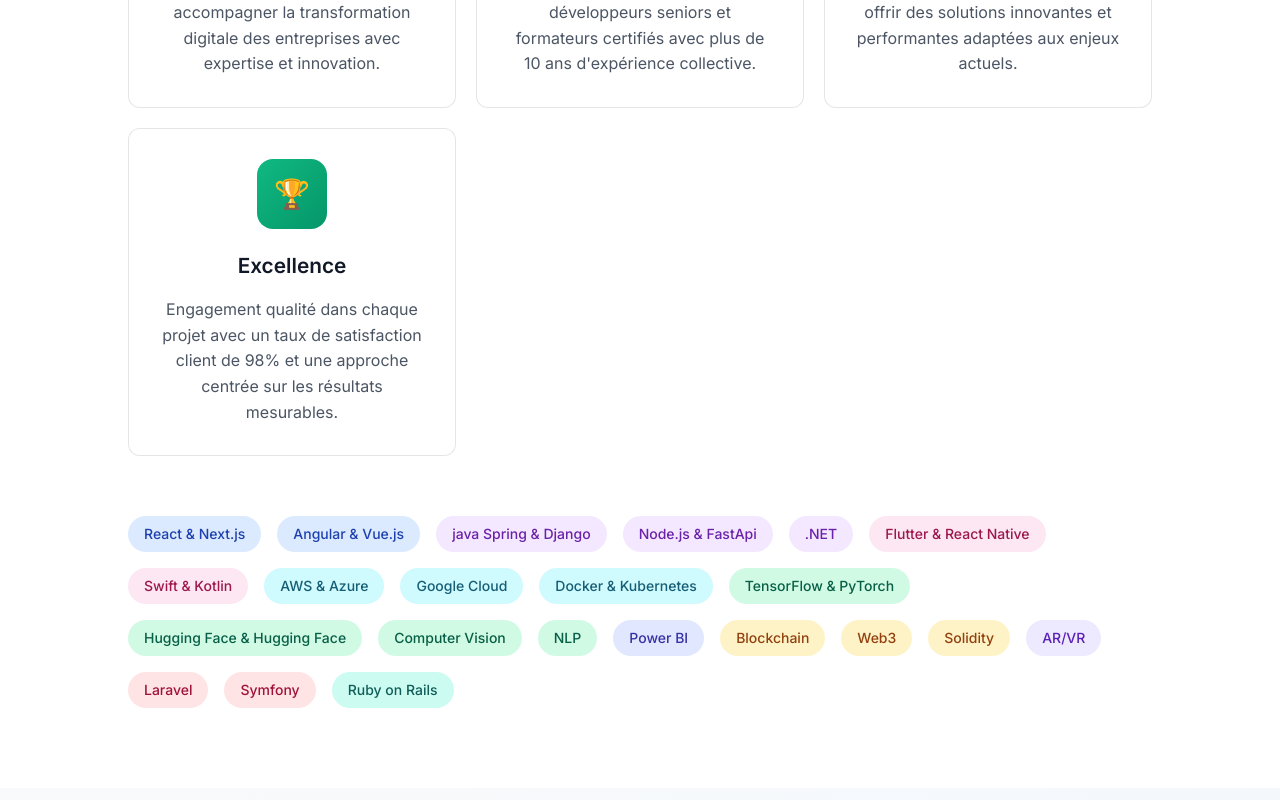
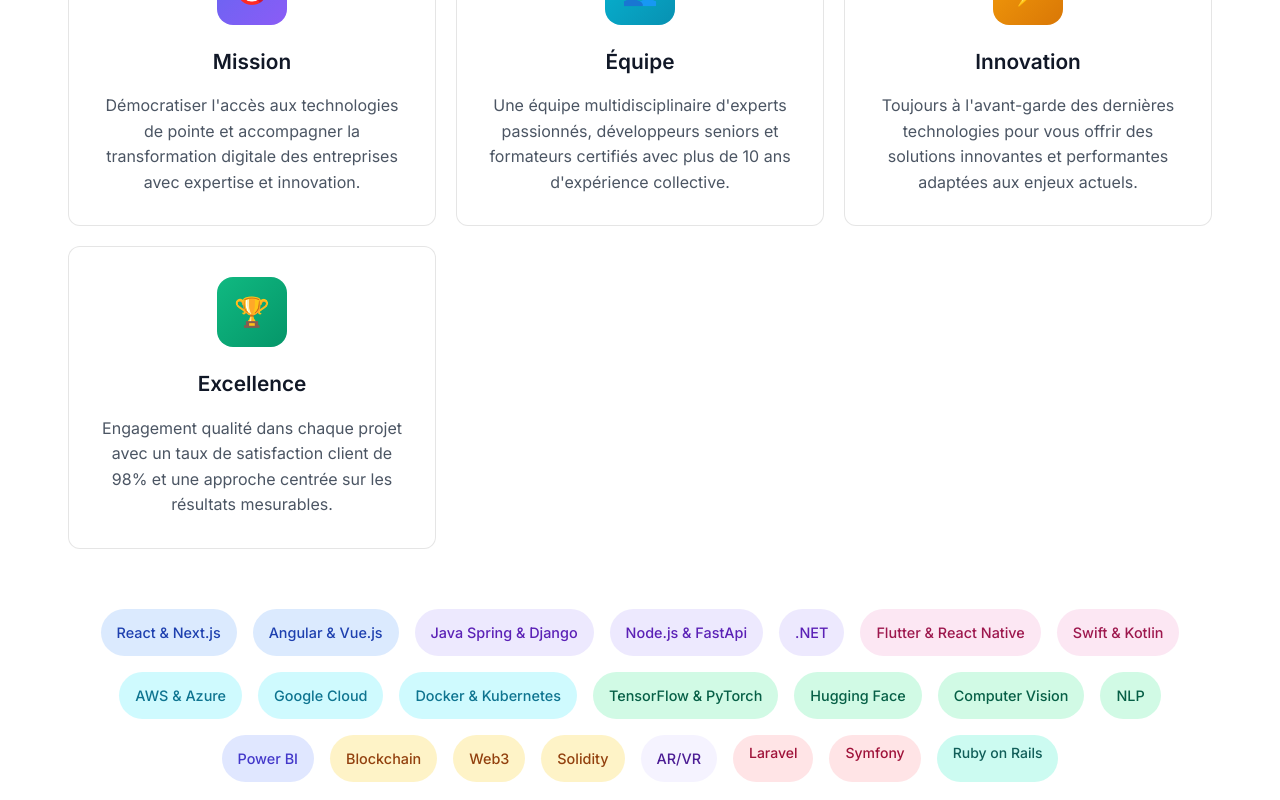
Before and after one commit to codelabbj/codelab_site_v2, a React (Vite) app: page / in a window 1280 px wide. Shown: the part 5220-6020 px from the top of the page. Built offline with nearby package versions, Linux system fonts and the light colour scheme.

Commit message:
updated 2

```diff
--- a/src/components/About.tsx
+++ b/src/components/About.tsx
@@ -177,7 +177,6 @@ import React from 'react';
 import { useLanguage } from '../contexts/LanguageContext';
 import { useTheme } from '../contexts/ThemeContext';
 
-
 export default function CodeLabAbout() {
   const { t } = useLanguage();
   const { theme } = useTheme();
@@ -195,19 +194,18 @@ export default function CodeLabAbout() {
       lineHeight: 1.6,
       minHeight: '100vh',
       width: '100%',
-      padding: '0 8rem', // Add padding for smaller screens
+      padding: '0 3rem', // Reduced padding for mobile
       boxSizing: 'border-box',
-      margin: 0, // Remove default margin
+      margin: 0,
     },
     container: {
       maxWidth: '1280px',
       margin: '0 auto',
       padding: '80px 20px',
-
     },
     header: {
       textAlign: 'center',
-      marginBottom: '80px',
+      marginBottom: '60px', // Reduced for mobile
       position: 'relative',
     },
     headerBefore: {
@@ -221,7 +219,7 @@ export default function CodeLabAbout() {
       borderRadius: '2px',
     },
     headerH1: {
-      fontSize: '3.5rem',
+      fontSize: 'clamp(2.5rem, 5vw, 3.5rem)', // Responsive font size
       fontWeight: 700,
       marginBottom: '20px',
       background: 'linear-gradient(135deg, #6366f1, #8b5cf6, #06b6d4)',
@@ -231,7 +229,7 @@ export default function CodeLabAbout() {
       animation: 'glow 3s ease-in-out infinite alternate',
     },
     title: {
-      fontSize: '3.5rem',
+      fontSize: 'clamp(2.5rem, 5vw, 3.5rem)',
       fontWeight: 800,
       marginBottom: '1.5rem',
       background: 'linear-gradient(to right, #3b82f6, #8b5cf6)',
@@ -240,20 +238,21 @@ export default function CodeLabAbout() {
       lineHeight: 1.2,
     },
     subtitle: {
-      fontSize: '1.4rem',
+      fontSize: 'clamp(1.1rem, 2.5vw, 1.4rem)',
       color: '#9ca3af',
       maxWidth: '600px',
       margin: '0 auto',
       fontWeight: 300,
+      padding: '0 1rem', // Add padding for mobile
     },
     grid: {
       display: 'grid',
-      gridTemplateColumns: '1fr 1fr',
-      gap: '2rem',
+      gridTemplateColumns: 'repeat(auto-fit, minmax(min(100%, 400px), 1fr))', // Responsive grid
+      gap: 'clamp(1.5rem, 4vw, 2rem)',
       marginTop: '4rem',
     },
     content: {
-      padding: '2rem',
+      padding: 'clamp(1.5rem, 4vw, 2rem)',
       borderRadius: '1rem',
       backgroundColor: theme === 'dark' ? 'rgba(17, 24, 39, 0.7)' : 'rgba(255, 255, 255, 0.8)',
       backdropFilter: 'blur(10px)',
@@ -265,7 +264,7 @@ export default function CodeLabAbout() {
       animation: 'slideInLeft 0.8s ease-out',
     },
     storySectionH2: {
-      fontSize: '2.2rem',
+      fontSize: 'clamp(1.8rem, 4vw, 2.2rem)',
       marginBottom: '30px',
       color: theme === 'dark' ? '#f8fafc' : '#111827',
       position: 'relative',
@@ -282,7 +281,7 @@ export default function CodeLabAbout() {
     },
     storyText: {
       justify: 'left',
-      fontSize: '1.1rem',
+      fontSize: 'clamp(1rem, 2.5vw, 1.1rem)',
       color: theme === 'dark' ? '#d1d5db' : '#374151',
       marginBottom: '25px',
       lineHeight: 1.8,
@@ -291,7 +290,7 @@ export default function CodeLabAbout() {
       background: theme === 'dark' ? 'rgba(255, 255, 255, 0.02)' : 'rgba(255, 255, 255, 0.9)',
       border: theme === 'dark' ? '1px solid rgba(255, 255, 255, 0.1)' : '1px solid rgba(0, 0, 0, 0.1)',
       borderRadius: '16px',
-      padding: '30px',
+      padding: 'clamp(1.5rem, 4vw, 30px)',
       backdropFilter: 'blur(10px)',
       transition: 'all 0.3s ease',
       position: 'relative',
@@ -308,29 +307,30 @@ export default function CodeLabAbout() {
       background: 'linear-gradient(90deg, transparent, #6366f1, transparent)',
     },
     visionIcon: {
-      width: '60px',
-      height: '60px',
+      width: 'clamp(50px, 10vw, 60px)',
+      height: 'clamp(50px, 10vw, 60px)',
       background: 'linear-gradient(135deg, #6366f1, #8b5cf6)',
       borderRadius: '12px',
       display: 'flex',
       alignItems: 'center',
       justifyContent: 'center',
       marginBottom: '20px',
-      fontSize: '1.5rem',
+      fontSize: 'clamp(1.2rem, 3vw, 1.5rem)',
     },
     visionCardH3: {
-      fontSize: '1.4rem',
+      fontSize: 'clamp(1.2rem, 3vw, 1.4rem)',
       marginBottom: '15px',
       color: theme === 'dark' ? '#f8fafc' : '#111827',
     },
     visionCardP: {
       color: theme === 'dark' ? '#d1d5db' : '#4b5563',
       lineHeight: 1.7,
+      fontSize: 'clamp(0.9rem, 2.2vw, 1rem)',
     },
     featuresGrid: {
       display: 'grid',
-      gridTemplateColumns: 'repeat(auto-fit, minmax(280px, 1fr))',
-      gap: '20px',
+      gridTemplateColumns: 'repeat(auto-fit, minmax(min(100%, 280px), 1fr))',
+      gap: 'clamp(1rem, 3vw, 20px)',
       marginBottom: '60px',
       marginTop: '60px',
     },
@@ -338,23 +338,22 @@ export default function CodeLabAbout() {
       background: theme === 'dark' ? 'rgba(255, 255, 255, 0.03)' : 'rgba(255, 255, 255, 0.9)',
       border: theme === 'dark' ? '1px solid rgba(255, 255, 255, 0.08)' : '1px solid rgba(0, 0, 0, 0.1)',
       borderRadius: '12px',
-      padding: '30px',
+      padding: 'clamp(1.5rem, 4vw, 30px)',
       textAlign: 'center',
       transition: 'all 0.3s ease',
       position: 'relative',
       overflow: 'hidden',
       animation: 'fadeInUp 0.8s ease-out',
     },
-
     featureIcon: {
-      width: '70px',
-      height: '70px',
+      width: 'clamp(60px, 12vw, 70px)',
+      height: 'clamp(60px, 12vw, 70px)',
       margin: '0 auto 20px',
       borderRadius: '16px',
       display: 'flex',
       alignItems: 'center',
       justifyContent: 'center',
-      fontSize: '1.8rem',
+      fontSize: 'clamp(1.5rem, 3.5vw, 1.8rem)',
       transition: 'all 0.3s ease',
     },
     missionIcon: {
@@ -370,7 +369,7 @@ export default function CodeLabAbout() {
       background: 'linear-gradient(135deg, #10b981, #059669)',
     },
     featureCardH3: {
-      fontSize: '1.3rem',
+      fontSize: 'clamp(1.1rem, 2.8vw, 1.3rem)',
       marginBottom: '15px',
       color: theme === 'dark' ? '#f8fafc' : '#111827',
       fontWeight: 600,
@@ -378,77 +377,65 @@ export default function CodeLabAbout() {
     featureCardP: {
       color: theme === 'dark' ? '#9ca3af' : '#4b5563',
       lineHeight: 1.6,
+      fontSize: 'clamp(0.9rem, 2.2vw, 1rem)',
     },
     statsSection: {
       background: theme === 'dark' ? 'rgba(255, 255, 255, 0.02)' : 'rgba(255, 255, 255, 0.9)',
       borderRadius: '20px',
-      padding: '50px',
+      padding: 'clamp(30px, 6vw, 50px)',
       marginTop: '60px',
       textAlign: 'center',
       border: theme === 'dark' ? '1px solid rgba(255, 255, 255, 0.1)' : '1px solid rgba(0, 0, 0, 0.1)',
     },
     statsGrid: {
       display: 'grid',
-      gridTemplateColumns: 'repeat(auto-fit, minmax(200px, 1fr))',
-      gap: '40px',
+      gridTemplateColumns: 'repeat(auto-fit, minmax(min(100%, 200px), 1fr))',
+      gap: 'clamp(20px, 5vw, 40px)',
     },
-    // statItem: {
-    //   animation: 'fadeInUp 1s ease-out',
-    // },
-    // statNumber: {
-    //   fontSize: '3rem',
-    //   fontWeight: 700,
-    //   background: 'linear-gradient(135deg, #6366f1, #8b5cf6)',
-    //   WebkitBackgroundClip: 'text',
-    //   WebkitTextFillColor: 'transparent',
-    //   backgroundClip: 'text',
-    //   marginBottom: '10px',
-    //   display: 'block',
-    // },
-    // statLabel: {
-    //   color: '#9ca3af',
-    //   fontSize: '1.1rem',
-    //   textTransform: 'uppercase',
-    //   letterSpacing: '1px',
-    // },
-
     stats: {
       display: 'flex',
       justifyContent: 'space-between',
       marginTop: '3rem',
       flexWrap: 'wrap',
-      gap: '1rem',
+      gap: 'clamp(1rem, 3vw, 1rem)',
     },
     statItem: {
       textAlign: 'center',
       flex: '1',
-      minWidth: '120px',
+      minWidth: 'clamp(100px, 20vw, 120px)',
     },
     statNumber: {
       display: 'block',
-      fontSize: '2.5rem',
+      fontSize: 'clamp(2rem, 5vw, 2.5rem)',
       fontWeight: 700,
       color: theme === 'dark' ? '#8b5cf6' : '#6366f1',
       marginBottom: '0.5rem',
     },
     statLabel: {
-      fontSize: '1rem',
+      fontSize: 'clamp(0.9rem, 2.2vw, 1rem)',
       color: theme === 'dark' ? '#9ca3af' : '#6b7280',
     },
     text: {
-      fontSize: '1.1rem',
+      fontSize: 'clamp(1rem, 2.5vw, 1.1rem)',
       lineHeight: 1.8,
       marginBottom: '1.5rem',
       color: theme === 'dark' ? '#e5e7eb' : '#374151',
     },
-    // stats: {
-    //   display: 'flex',
-    //   justifyContent: 'space-between',
-    //   marginTop: '3rem',
-    //   flexWrap: 'wrap',
-    //   gap: '1rem',
-    // },
-
+    techTagsContainer: {
+      display: 'flex',
+      flexWrap: 'wrap',
+      gap: 'clamp(0.5rem, 2vw, 1rem)',
+      marginTop: '2rem',
+      justifyContent: 'center',
+    },
+    techTag: {
+      padding: 'clamp(8px, 2vw, 12px) clamp(12px, 3vw, 16px)',
+      borderRadius: '25px',
+      fontSize: 'clamp(0.8rem, 2vw, 0.9rem)',
+      fontWeight: 500,
+      whiteSpace: 'nowrap',
+      transition: 'all 0.3s ease',
+    },
   } as const;
 
   const keyframes = `
@@ -502,17 +489,6 @@ export default function CodeLabAbout() {
       z-index: 1;
     }
 
-    // .story-section-h2-after {
-    //   position: absolute;
-    //   bottom: -8px;
-    //   left: 0;
-    //   width: 100%;
-    //   height: 2px;
-    //   background: linear-gradient(90deg, #6366f1, #8b5cf6);
-    //   content: '';
-    //   pointer-events: none;
-    // }
-
     .feature-card:nth-child(2) { animation-delay: 0.2s; }
     .feature-card:nth-child(3) { animation-delay: 0.4s; }
     .feature-card:nth-child(4) { animation-delay: 0.6s; }
@@ -548,22 +524,112 @@ export default function CodeLabAbout() {
       box-shadow: 0 20px 40px rgba(99, 102, 241, 0.1);
     }
 
+    /* Responsive Media Queries */
+    @media (max-width: 1200px) {
+      .container {
+        padding: 60px 20px !important;
+      }
+    }
+
     @media (max-width: 768px) {
-      .header h1 {
-        font-size: 2.5rem !important;
+      body {
+        padding: 0 1rem !important;
       }
+
+      .container {
+        padding: 40px 15px !important;
+      }
+
+      .header {
+        margin-bottom: 40px !important;
+      }
+
       .content-grid {
         grid-template-columns: 1fr !important;
-        gap: 40px !important;
+        gap: 30px !important;
+        margin-top: 2rem !important;
       }
+
       .features-grid {
         grid-template-columns: 1fr !important;
+        gap: 15px !important;
+        margin-top: 40px !important;
+        margin-bottom: 40px !important;
       }
+
       .stats-section {
-        padding: 30px 20px !important;
+        padding: 25px 15px !important;
+        margin-top: 40px !important;
       }
+
+      .stats-grid {
+        gap: 25px !important;
+      }
+
+      .tech-tags-container {
+        gap: 8px !important;
+        margin-top: 1.5rem !important;
+      }
+    }
+
+    @media (max-width: 480px) {
+      body {
+        padding: 0 0.5rem !important;
+      }
+
       .container {
-        padding: 40px 20px !important;
+        padding: 30px 10px !important;
+      }
+
+      .header {
+        margin-bottom: 30px !important;
+      }
+
+      .content-grid {
+        gap: 20px !important;
+        margin-top: 1.5rem !important;
+      }
+
+      .features-grid {
+        gap: 12px !important;
+        margin-top: 30px !important;
+        margin-bottom: 30px !important;
+      }
+
+      .stats-section {
+        padding: 20px 10px !important;
+        margin-top: 30px !important;
+      }
+
+      .stats-grid {
+        gap: 20px !important;
+      }
+
+      .tech-tags-container {
+        gap: 6px !important;
+        margin-top: 1rem !important;
+      }
+    }
+
+    @media (max-width: 360px) {
+      .content-grid {
+        gap: 15px !important;
+      }
+
+      .features-grid {
+        gap: 10px !important;
+      }
+
+      .stats-grid {
+        gap: 15px !important;
+      }
+    }
+
+    /* Hover effects only on non-touch devices */
+    @media (hover: hover) and (pointer: fine) {
+      .tech-tag:hover {
+        transform: translateY(-2px);
+        box-shadow: 0 4px 8px rgba(0, 0, 0, 0.1);
       }
     }
   `;
@@ -572,25 +638,24 @@ export default function CodeLabAbout() {
     <div style={styles.body}>
       <style dangerouslySetInnerHTML={{ __html: keyframes }} />
 
-
-        {/* <div className="story-section-h2-after"></div> */}
+      <div style={styles.container}>
         <div style={styles.header as React.CSSProperties} className="header">
-          {/* <div style={styles.headerBefore}></div> */}
-          {/* <div style={styles.headerBefore} aria-hidden="true"></div> */}
           <h1 style={styles.headerH1}>{t('about.title')}</h1>
           <p style={styles.subtitle}>{t('about.subtitle')}</p>
+        </div>
 
         <div style={styles.grid} className="content-grid">
-          <div style={styles.storySection}>
+          <div style={{...styles.content, ...styles.storySection}}>
             <h2 style={{...styles.storySectionH2, position: 'relative'}}>
               <div className="vision-card-before"></div>
-              {/* <div className="story-section-h2-after"> </div> */}
               {t('about.story.title')}
             </h2>
             <p style={styles.storyText}>
-             {t('about.story.description1')}</p>
+              {t('about.story.description1')}
+            </p>
             <p style={styles.storyText}>
-             {t('about.story.description2')}</p>
+              {t('about.story.description2')}
+            </p>
           </div>
 
           <div style={styles.visionCard as React.CSSProperties} className="vision-card">
@@ -629,79 +694,156 @@ export default function CodeLabAbout() {
           </div>
         </div>
 
-        <div className="flex flex-wrap gap-4">
+        <div style={styles.techTagsContainer} className="tech-tags-container">
           {/* Frontend Technologies */}
-             <div className="px-4 py-2 bg-blue-100 dark:bg-blue-900/30 text-blue-800 dark:text-blue-300 rounded-full text-sm font-medium">
+          <div style={{
+            ...styles.techTag,
+            backgroundColor: theme === 'dark' ? 'rgba(59, 130, 246, 0.2)' : 'rgb(219, 234, 254)',
+            color: theme === 'dark' ? 'rgb(147, 197, 253)' : 'rgb(30, 64, 175)'
+          }} className="tech-tag">
             React & Next.js
           </div>
-             <div className="px-4 py-2 bg-blue-100 dark:bg-blue-900/30 text-blue-800 dark:text-blue-300 rounded-full text-sm font-medium">
+          <div style={{
+            ...styles.techTag,
+            backgroundColor: theme === 'dark' ? 'rgba(59, 130, 246, 0.2)' : 'rgb(219, 234, 254)',
+            color: theme === 'dark' ? 'rgb(147, 197, 253)' : 'rgb(30, 64, 175)'
+          }} className="tech-tag">
             Angular & Vue.js
           </div>
 
           {/* Backend Technologies */}
-             <div className="px-4 py-2 bg-purple-100 dark:bg-purple-900/30 text-purple-800 dark:text-purple-300 rounded-full text-sm font-medium">
-               java Spring & Django
+          <div style={{
+            ...styles.techTag,
+            backgroundColor: theme === 'dark' ? 'rgba(139, 92, 246, 0.2)' : 'rgb(237, 233, 254)',
+            color: theme === 'dark' ? 'rgb(196, 181, 253)' : 'rgb(91, 33, 182)'
+          }} className="tech-tag">
+            Java Spring & Django
           </div>
-             <div className="px-4 py-2 bg-purple-100 dark:bg-purple-900/30 text-purple-800 dark:text-purple-300 rounded-full text-sm font-medium">
+          <div style={{
+            ...styles.techTag,
+            backgroundColor: theme === 'dark' ? 'rgba(139, 92, 246, 0.2)' : 'rgb(237, 233, 254)',
+            color: theme === 'dark' ? 'rgb(196, 181, 253)' : 'rgb(91, 33, 182)'
+          }} className="tech-tag">
             Node.js & FastApi
           </div>
-             <div className="px-4 py-2 bg-purple-100 dark:bg-purple-900/30 text-purple-800 dark:text-purple-300 rounded-full text-sm font-medium">
+          <div style={{
+            ...styles.techTag,
+            backgroundColor: theme === 'dark' ? 'rgba(139, 92, 246, 0.2)' : 'rgb(237, 233, 254)',
+            color: theme === 'dark' ? 'rgb(196, 181, 253)' : 'rgb(91, 33, 182)'
+          }} className="tech-tag">
             .NET
           </div>
 
           {/* Mobile Technologies */}
-             <div className="px-4 py-2 bg-pink-100 dark:bg-pink-900/30 text-pink-800 dark:text-pink-300 rounded-full text-sm font-medium">
+          <div style={{
+            ...styles.techTag,
+            backgroundColor: theme === 'dark' ? 'rgba(236, 72, 153, 0.2)' : 'rgb(252, 231, 243)',
+            color: theme === 'dark' ? 'rgb(244, 114, 182)' : 'rgb(157, 23, 77)'
+          }} className="tech-tag">
             Flutter & React Native
           </div>
-             <div className="px-4 py-2 bg-pink-100 dark:bg-pink-900/30 text-pink-800 dark:text-pink-300 rounded-full text-sm font-medium">
+          <div style={{
+            ...styles.techTag,
+            backgroundColor: theme === 'dark' ? 'rgba(236, 72, 153, 0.2)' : 'rgb(252, 231, 243)',
+            color: theme === 'dark' ? 'rgb(244, 114, 182)' : 'rgb(157, 23, 77)'
+          }} className="tech-tag">
             Swift & Kotlin
           </div>
 
           {/* Cloud & DevOps */}
-             <div className="px-4 py-2 bg-cyan-100 dark:bg-cyan-900/30 text-cyan-800 dark:text-cyan-300 rounded-full text-sm font-medium">
+          <div style={{
+            ...styles.techTag,
+            backgroundColor: theme === 'dark' ? 'rgba(6, 182, 212, 0.2)' : 'rgb(207, 250, 254)',
+            color: theme === 'dark' ? 'rgb(103, 232, 249)' : 'rgb(14, 116, 144)'
+          }} className="tech-tag">
             AWS & Azure
           </div>
-             <div className="px-4 py-2 bg-cyan-100 dark:bg-cyan-900/30 text-cyan-800 dark:text-cyan-300 rounded-full text-sm font-medium">
+          <div style={{
+            ...styles.techTag,
+            backgroundColor: theme === 'dark' ? 'rgba(6, 182, 212, 0.2)' : 'rgb(207, 250, 254)',
+            color: theme === 'dark' ? 'rgb(103, 232, 249)' : 'rgb(14, 116, 144)'
+          }} className="tech-tag">
             Google Cloud
           </div>
-             <div className="px-4 py-2 bg-cyan-100 dark:bg-cyan-900/30 text-cyan-800 dark:text-cyan-300 rounded-full text-sm font-medium">
+          <div style={{
+            ...styles.techTag,
+            backgroundColor: theme === 'dark' ? 'rgba(6, 182, 212, 0.2)' : 'rgb(207, 250, 254)',
+            color: theme === 'dark' ? 'rgb(103, 232, 249)' : 'rgb(14, 116, 144)'
+          }} className="tech-tag">
             Docker & Kubernetes
           </div>
 
           {/* AI & ML */}
-             <div className="px-4 py-2 bg-emerald-100 dark:bg-emerald-900/30 text-emerald-800 dark:text-emerald-300 rounded-full text-sm font-medium">
+          <div style={{
+            ...styles.techTag,
+            backgroundColor: theme === 'dark' ? 'rgba(16, 185, 129, 0.2)' : 'rgb(209, 250, 229)',
+            color: theme === 'dark' ? 'rgb(110, 231, 183)' : 'rgb(6, 95, 70)'
+          }} className="tech-tag">
             TensorFlow & PyTorch
           </div>
-             <div className="px-4 py-2 bg-emerald-100 dark:bg-emerald-900/30 text-emerald-800 dark:text-emerald-300 rounded-full text-sm font-medium">
-               Hugging Face & Hugging Face
+          <div style={{
+            ...styles.techTag,
+            backgroundColor: theme === 'dark' ? 'rgba(16, 185, 129, 0.2)' : 'rgb(209, 250, 229)',
+            color: theme === 'dark' ? 'rgb(110, 231, 183)' : 'rgb(6, 95, 70)'
+          }} className="tech-tag">
+            Hugging Face
           </div>
-             <div className="px-4 py-2 bg-emerald-100 dark:bg-emerald-900/30 text-emerald-800 dark:text-emerald-300 rounded-full text-sm font-medium">
+          <div style={{
+            ...styles.techTag,
+            backgroundColor: theme === 'dark' ? 'rgba(16, 185, 129, 0.2)' : 'rgb(209, 250, 229)',
+            color: theme === 'dark' ? 'rgb(110, 231, 183)' : 'rgb(6, 95, 70)'
+          }} className="tech-tag">
             Computer Vision
           </div>
-             <div className="px-4 py-2 bg-emerald-100 dark:bg-emerald-900/30 text-emerald-800 dark:text-emerald-300 rounded-full text-sm font-medium">
+          <div style={{
+            ...styles.techTag,
+            backgroundColor: theme === 'dark' ? 'rgba(16, 185, 129, 0.2)' : 'rgb(209, 250, 229)',
+            color: theme === 'dark' ? 'rgb(110, 231, 183)' : 'rgb(6, 95, 70)'
+          }} className="tech-tag">
             NLP
           </div>
 
           {/* Business Intelligence */}
-             <div className="px-4 py-2 bg-indigo-100 dark:bg-indigo-900/30 text-indigo-800 dark:text-indigo-300 rounded-full text-sm font-medium">
+          <div style={{
+            ...styles.techTag,
+            backgroundColor: theme === 'dark' ? 'rgba(99, 102, 241, 0.2)' : 'rgb(224, 231, 255)',
+            color: theme === 'dark' ? 'rgb(165, 180, 252)' : 'rgb(67, 56, 202)'
+          }} className="tech-tag">
             Power BI
           </div>
 
           {/* Web3 & Blockchain */}
-             <div className="px-4 py-2 bg-amber-100 dark:bg-amber-900/30 text-amber-800 dark:text-amber-300 rounded-full text-sm font-medium">
+          <div style={{
+            ...styles.techTag,
+            backgroundColor: theme === 'dark' ? 'rgba(245, 158, 11, 0.2)' : 'rgb(254, 243, 199)',
+            color: theme === 'dark' ? 'rgb(251, 191, 36)' : 'rgb(146, 64, 14)'
+          }} className="tech-tag">
             Blockchain
           </div>
-             <div className="px-4 py-2 bg-amber-100 dark:bg-amber-900/30 text-amber-800 dark:text-amber-300 rounded-full text-sm font-medium">
+          <div style={{
+            ...styles.techTag,
+            backgroundColor: theme === 'dark' ? 'rgba(245, 158, 11, 0.2)' : 'rgb(254, 243, 199)',
+            color: theme === 'dark' ? 'rgb(251, 191, 36)' : 'rgb(146, 64, 14)'
+          }} className="tech-tag">
             Web3
           </div>
-             <div className="px-4 py-2 bg-amber-100 dark:bg-amber-900/30 text-amber-800 dark:text-amber-300 rounded-full text-sm font-medium">
+          <div style={{
+            ...styles.techTag,
+            backgroundColor: theme === 'dark' ? 'rgba(245, 158, 11, 0.2)' : 'rgb(254, 243, 199)',
+            color: theme === 'dark' ? 'rgb(251, 191, 36)' : 'rgb(146, 64, 14)'
+          }} className="tech-tag">
             Solidity
           </div>
 
           {/* Extended Reality */}
-             <div className="px-4 py-2 bg-violet-100 dark:bg-violet-900/30 text-violet-800 dark:text-violet-300 rounded-full text-sm font-medium">
+          <div style={{
+            ...styles.techTag,
+            backgroundColor: theme === 'dark' ? 'rgba(124, 58, 237, 0.2)' : 'rgb(245, 243, 255)',
+            color: theme === 'dark' ? 'rgb(196, 181, 253)' : 'rgb(76, 29, 149)'
+          }} className="tech-tag">
             AR/VR
           </div>
+
 
              {/* PHP Frameworks */}
              <div className="px-4 py-2 bg-rose-100 dark:bg-rose-900/30 text-rose-800 dark:text-rose-300 rounded-full text-sm font-medium">
```
Lines whose indentation alone changed are shown as unchanged.
